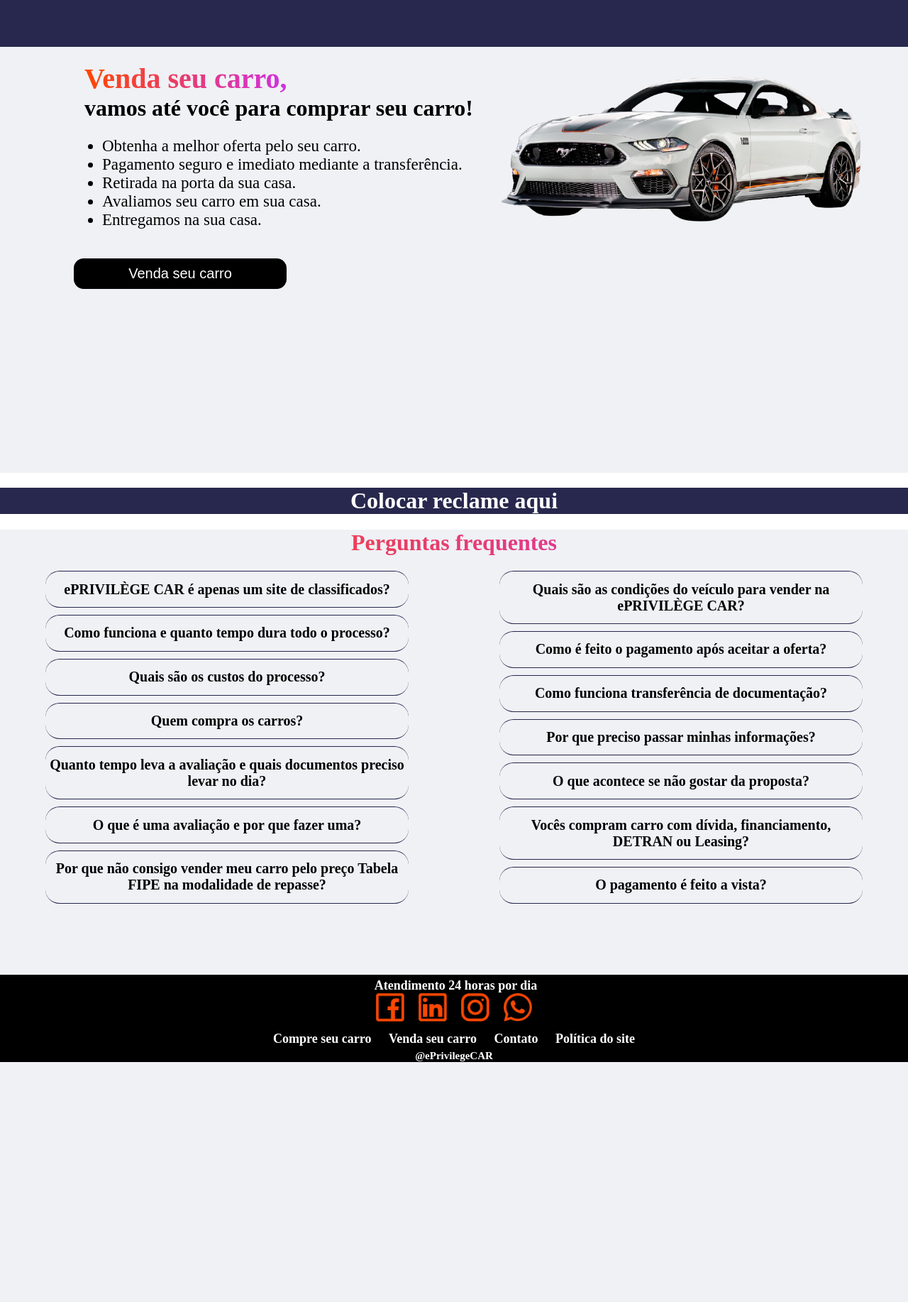
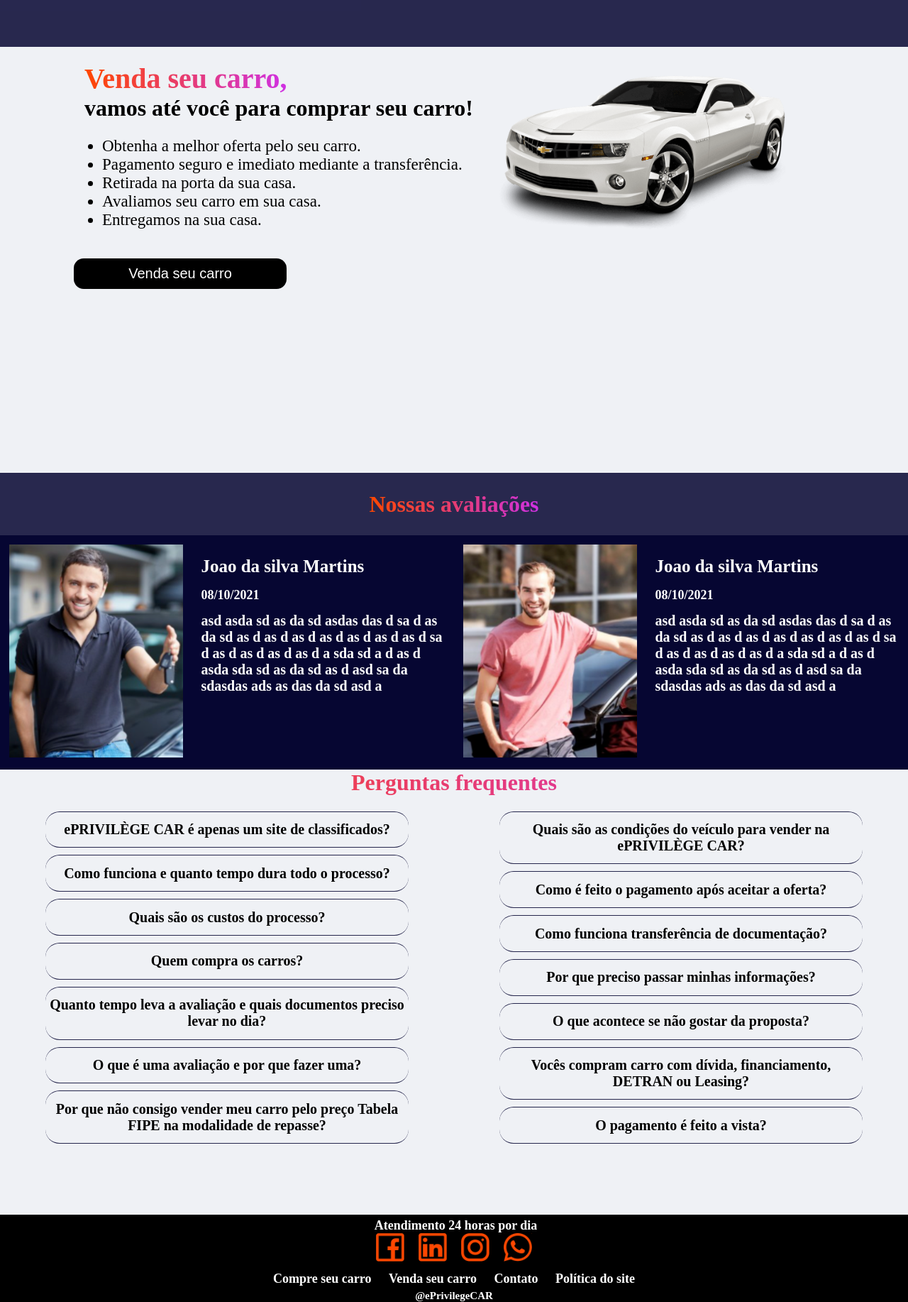
Before and after one commit to Gabrie1Alves/ePrivilegeCAR2.0, a PHP site: page /default.php in a window 1280 px wide. Shown: the part 1001-2835 px from the top of the page at 71% size. Before the commit the page ends 2497 px from the top, so only its background shows below. Run offline with PHP 8.4, Linux system fonts and the light colour scheme.

Commit message:
alterações e começo da implementação de comentarios, dia 08-10-2021

```diff
--- a/css/index.css
+++ b/css/index.css
@@ -10,6 +10,7 @@
 body{
     margin:0%;
     padding: 0%;
+    background-color: white;
 }
 div{
     margin:0%;
@@ -26,14 +27,22 @@
 }
 
 .iniTxt{
-    width: 40%;
+    width: 50%;
     height: auto;
     display: inline-block;
 }
 .iniImg{
-    width: 60%;
+    width: 50%;
     height: auto;
     float: right;
+}
+@media (max-width:1300px) {
+    .iniTxt{
+        width: 40%;
+    }
+    .iniImg{
+        width: 60%;
+    }
 }
 .iniH1{
     width: 380px;
@@ -151,14 +160,22 @@
     color: black;
 }
 .vendaEsquerda{
-    width: 55%;
-    height: 500px;
+    width: 50%;
+    height: 400px;
     display: inline-block;
 }
 .vendaDireita{
-    width: 45%;
-    height: 500px;
+    width: 50%;
+    height: 400px;
     float: right;
+}
+@media (max-width:1300px) {
+    .vendaDireita{
+        width: 45%;
+    }
+    .vendaEsquerda{
+        width: 55%;
+    }
 }
 .vendaLI{
     font-size: 23px;
@@ -201,12 +218,52 @@
 }
 /******************COMENTARIOS************************************/
 .coment{
+    width: 100%;
+    height: 330px;
+    background-color: #00002ed7;
+}
+.mySlides{
+    width: 100%;
+    height: 330px;
+    display: none;
+}
+
+.cEsquerda{
+    width: 50%;
+    height: 100%;
+    display: inline-block;
+}
+.cDireita{
+    width: 50%;
+    height: 100%;
+    float: right;
+}
+.ceFoto{
+    width: 245px;
+    height: 300px;
+    margin: 2%;
+    display: inline-block;
+}
+.cetxt{
+    width: calc(100% - (245px + 8%));
+    float: right;
+    margin: 2%;
+}
+.h1ce1{
     color: white;
-    background-color: #00002ed7;
-
+    font-size: 25px;
+}
+.h1ce2{
+    color: white;
+    font-size: 18px;
+}
+.h1ce3{
+    color: white;
+    font-size: 20px;
 }
 /***********************PERGUNTAS FREQUENTES*******************/
 .perguntas{
+    width: 100%;
     background-color: rgb(239, 241, 245);
     padding-bottom: 30px;
 }
@@ -246,12 +303,17 @@
     -webkit-background-clip: text;
     color: transparent;
 }
+@media (max-width:1300px) {
+    .h1h1p{
+        display: none;
+    }
+}
 @media (max-width: 1300px) {
     .perguntas{
         padding-bottom: 90px;
     }
+}
 
-}
 
 /*ENCURTANDO AS COISAS DEVIDO A PIXEL*****************************************/
 
--- a/css/whatsapp.css
+++ b/css/whatsapp.css
@@ -11,6 +11,7 @@
     font-size: 30px;
     z-index: 1000;
     transition-duration: 1s;
+    border: 1px black solid;
 }
 .logoWhats{
     width: 50px;
@@ -26,7 +27,8 @@
         height: 100px;
 
     }
-    .fa-whatsapp{
-        margin-top: 33px;
+    .logoWhats{
+        width: 70%;
+        margin: 15%;
     }
 }
--- a/default.php
+++ b/default.php
@@ -11,7 +11,7 @@
 
     <body style="margin:0px">
 
-    <a class="whatsapp-link" href="https://api.whatsapp.com/send?phone=5541995465020&text=Ol%C3%A1,%20quero%20marcar%20uma%20vistoria!" target="_blank"> <img class="logoWhats" src="./imagem/imgLogos/whatsapp.png" alt=""></i> </a>
+        <a class="whatsapp-link" href="https://api.whatsapp.com/send?phone=5541995465020&text=Ol%C3%A1,%20quero%20marcar%20uma%20vistoria!" target="_blank"> <img class="logoWhats" src="./imagem/imgLogos/whatsapp.png" alt=""></i> </a>
 
 
         <div class="cab">
@@ -82,23 +82,119 @@
                 </div>
             </div>
             <div class="vendaDireita">
-                <img class="imgVenda"  src="./imagem/carros/mustang.png" alt="">
+                <img class="imgVenda" style="max-width: 70%;"  src="./imagem/carros/camaro.png" alt="">
             </div>
         </div>
 
 
 
+        <h1 style="max-width: 100%; margin:0%; padding:2%; text-align:center; background-color:#00002ed7; color:white; " > <span class="vendaCor">Nossas avaliações</span></h1>
+        <div class="coment">
+            <div class="coment">
+               <div class="mySlides">
+               <div class="cEsquerda">
+                    <div class="ceFoto">
+                        <img src="./imagem/comentarios/img1.png" alt="Homem">
+                    </div>
+                    <div class="cetxt">
+                        <h1 class="h1ce1">
+                            Joao da silva Martins
+                        </h1>
+                        <h1 class="h1ce2">
+                            08/10/2021
+                        </h1>
+                        <h1 class="h1ce3">
+                            asd asda sd as da sd asdas das d sa d as da sd as d as d as d as d as d as d as d sa d as d as d as d as d a sda sd a d
+                            as d asda sda sd as da sd as d asd sa da sdasdas ads as das da sd asd a
+                        </h1>
+                    </div>
+                </div>
+                <div class="cDireita">
+                    <div class="ceFoto">
+                        <img src="./imagem/comentarios/img2.png" alt="Homem">
+                    </div>
+                    <div class="cetxt">
+                        <h1 class="h1ce1">
+                            Joao da silva Martins
+                        </h1>
+                        <h1 class="h1ce2">
+                            08/10/2021
+                        </h1>
+                        <h1 class="h1ce3">
+                            asd asda sd as da sd asdas das d sa d as da sd as d as d as d as d as d as d as d sa d as d as d as d as d a sda sd a d
+                            as d asda sda sd as da sd as d asd sa da sdasdas ads as das da sd asd a
+                        </h1>
+                    </div>
+                </div>
+               </div>
+            </div>
 
-        <div class="coment">
-            <h1 style="text-align: center;"> Colocar reclame aqui</h1>
-        </div>
+            <div class="coment">
+                <div class="mySlides">
+                <div class="cEsquerda">
+                    <div class="ceFoto">
+                        <img src="./imagem/comentarios/img3.png" alt="Homem">
+                    </div>
+                    <div class="cetxt">
+                        <h1 class="h1ce1">
+                            Joao da silva Martins
+                        </h1>
+                        <h1 class="h1ce2">
+                            08/10/2021
+                        </h1>
+                        <h1 class="h1ce3">
+                            asd asda sd as da sd asdas das d sa d as da sd as d as d as d as d as d as d as d sa d as d as d as d as d a sda sd a d
+                            as d asda sda sd as da sd as d asd sa da sdasdas ads as das da sd asd a
+                        </h1>
+                    </div>
+                </div>
+                <div class="cDireita">
+                    <div class="ceFoto">
+                        <img src="./imagem/comentarios/img4.png" alt="Homem">
+                    </div>
+                    <div class="cetxt">
+                        <h1 class="h1ce1">
+                            Joao da silva Martins
+                        </h1>
+                        <h1 class="h1ce2">
+                            08/10/2021
+                        </h1>
+                        <h1 class="h1ce3">
+                            asd asda sd as da sd asdas das d sa d as da sd as d as d as d as d as d as d as d sa d as d as d as d as d a sda sd a d
+                            as d asda sda sd as da sd as d asd sa da sdasdas ads as das da sd asd a
+                        </h1>
+                    </div>
+                </div>
+                </div>
+            </div>
 
 
 
+            <script>
+                var slideIndex = 0;
+                showSlides();
+
+                function showSlides() {
+                var i;
+                var slides = document.getElementsByClassName("mySlides");
+                var dots = document.getElementsByClassName("dot");
+                for (i = 0; i < slides.length; i++) {
+                    slides[i].style.display = "none";
+                }
+                slideIndex++;
+                if (slideIndex > slides.length) {slideIndex = 1}
+                for (i = 0; i < dots.length; i++) {
+                    dots[i].className = dots[i].className.replace(" active", "");
+                }
+                slides[slideIndex-1].style.display = "block";
+                dots[slideIndex-1].className += " active";
+                setTimeout(showSlides, 1000); // Change image every 2 seconds
+                }
+            </script>
+        </div>
 
         <div class="perguntas">
-            <h1 style="text-align: center;" class="vendaCor">Perguntas frequentes</h1>
-
+            <h1 class="vendaCor" style="text-align: center; margin-top:0%">Perguntas frequentes</h1>
             <div class="pEsquerda">
                 <div class="pergunta">
                     <h1 style="text-align: center;">
@@ -242,5 +338,3 @@
         </div>
     </body>
 </html>
-
-<!--DESCER PRA BAIXO QUANDO A TELA ENCURTAR MUITO-->
```
Also changed, not shown: imagem/carros/camaro.png (added), imagem/comentarios/img1.png (added), imagem/comentarios/img2.png (added), imagem/comentarios/img3.png (added), imagem/comentarios/img4.png (added), imagem/comentarios/img5.png (added), imagem/comentarios/img6.png (added), imagem/comentarios/reclame aqui.png (added).
